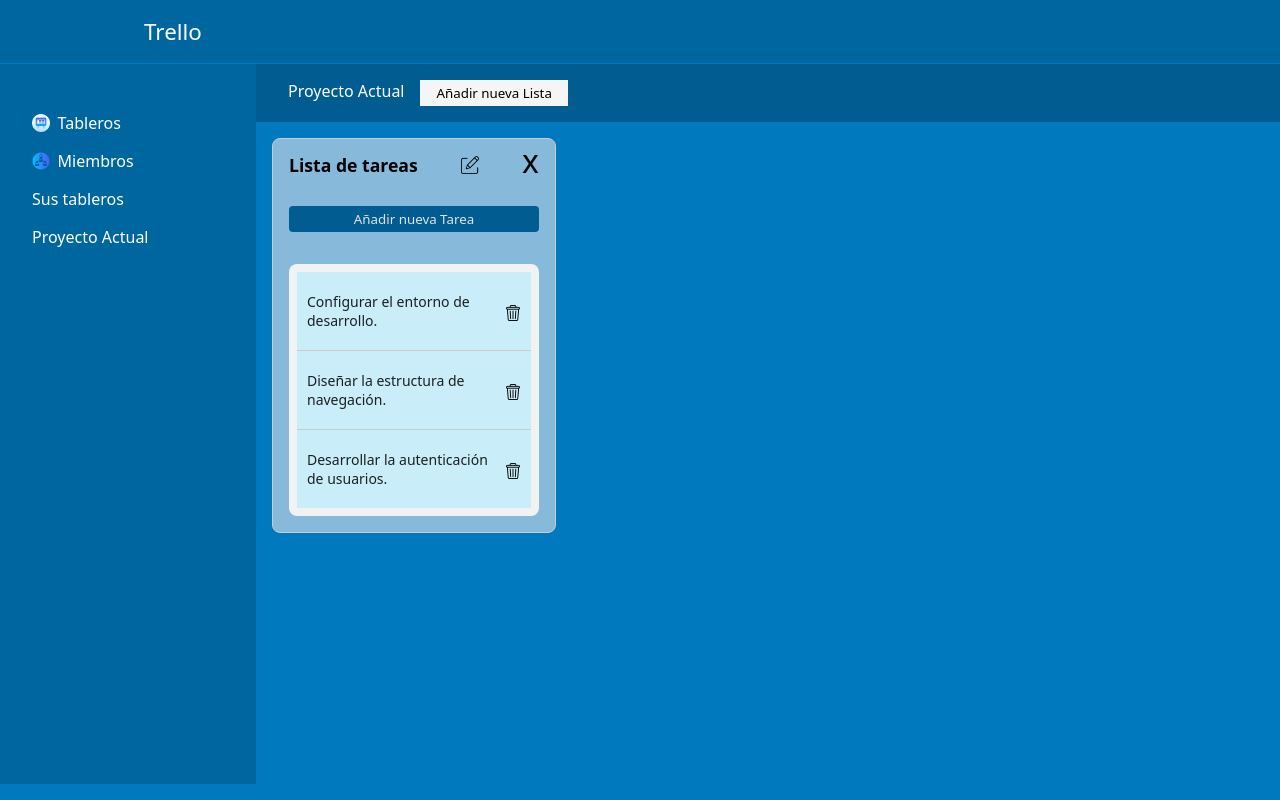
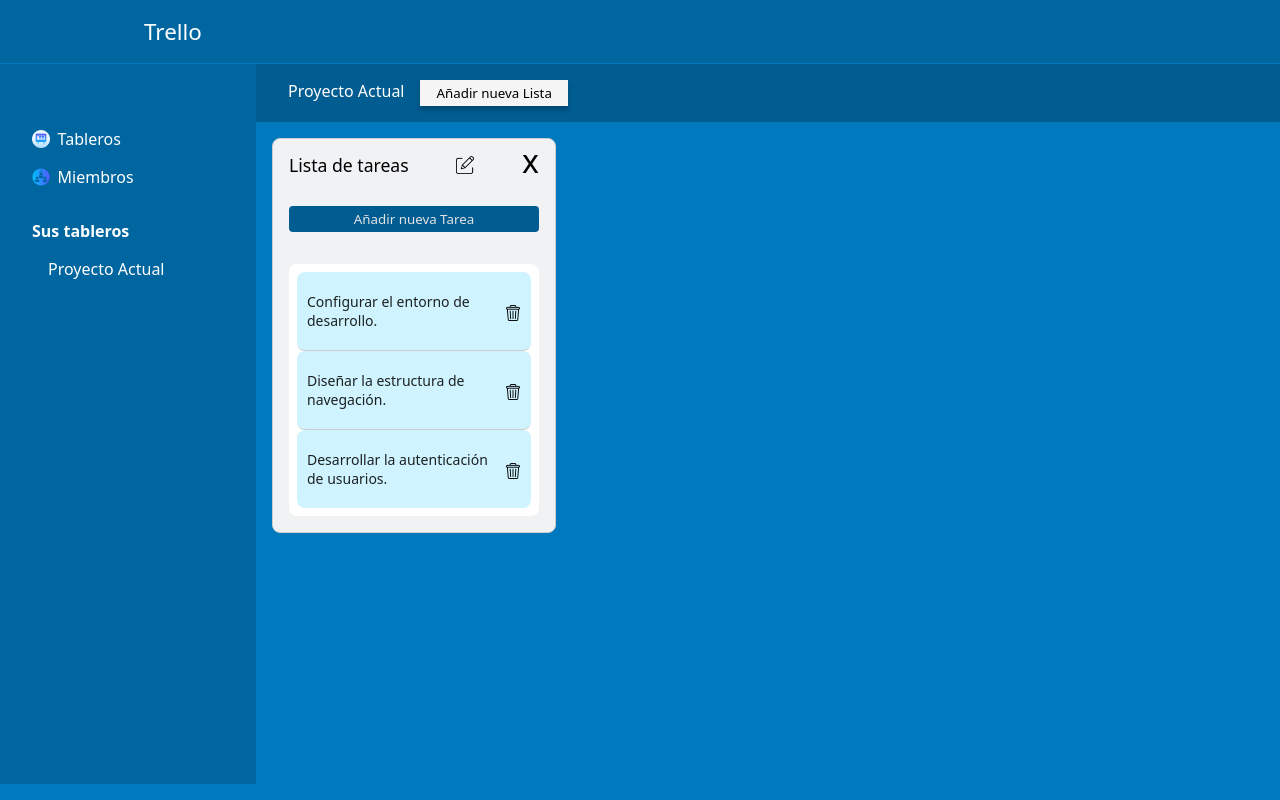
Before and after one commit to ismaeleamsi83/trello, an Angular app: page / in a window 1280 px wide. Built offline with nearby package versions, Linux system fonts and the light colour scheme.

Commit message:
scroll en las lista automatico

```diff
--- a/src/app/aside/aside.component.html
+++ b/src/app/aside/aside.component.html
@@ -1,5 +1,5 @@
 <aside style="float: left;height:90vh;width: 20%;background-color: #0066A0; margin-top: 1px; padding: 3rem 2rem;">
-    <ul style="list-style: none; display: flex; flex-direction: column; gap: 1rem; color: white">
+    <ul style="list-style: none; display: flex; flex-direction: column; gap: 1rem; color: white; margin-top: 1rem;">
         <li style="display: flex; align-items: center; gap: 0.5rem">
             <img src="../../assets/images/icon-tablero.png" alt="" style="height: 1.1rem;">
             <span>Tableros</span>
@@ -8,7 +8,7 @@
             <img src="../../assets/images/icon-members.png" alt="" style="height: 1.1rem;">
             <span>Miembros</span>
         </li>
-        <li>Sus tableros</li>
-        <li>Proyecto Actual</li>
+        <li style="margin-top: 1rem; font-weight: 600;">Sus tableros</li>
+        <li style="margin-left: 1rem;">Proyecto Actual</li>
     </ul>
 </aside>
--- a/src/app/body/body.component.html
+++ b/src/app/body/body.component.html
@@ -9,7 +9,7 @@
       @for (column of data;  track column; let index = $index) {
       <div style="display: flex; flex-direction: column;" >
 
-        <div cdkDrag cdkDropList [cdkDropListData]="column.data" class="example-list" (cdkDropListDropped)="drop($event)" style="border-radius: 8px; margin-left: 1rem; position: relative; display: flex; flex-direction: column;" [ngClass]="{ 'click-animation': isClicked && clickedList === index }">
+        <div cdkDrag cdkDropList [cdkDropListData]="column.data" class="example-list" (cdkDropListDropped)="drop($event)" style="border-radius: 8px; margin-left: 1rem; position: relative; display: flex; flex-direction: column; overflow-y: auto; max-height: 80vh;" [ngClass]="{ 'click-animation': isClicked && clickedList === index }">
 
           <div style="margin: 0 1rem;display: flex; flex-direction: row;justify-content: space-between; align-items: center;">
             @if (clickEditList[index]) {
@@ -42,7 +42,7 @@
 </div>
 
 <div #showElementTask class="hideTask">
-    <div style="border-radius: 8px;display: flex;flex-direction: column;padding: 1rem 2rem; max-width: 400px; max-height: 400px; background-color: aliceblue; position: absolute;top: 0; bottom: 0; left: 0; right: 0; margin: auto;">
+    <div style="border-radius: 8px;display: flex;flex-direction: column;padding: 1rem 2rem; max-width: 400px; max-height: 400px; background-color: #F1F2F4; position: absolute;top: 0; bottom: 0; left: 0; right: 0; margin: auto;">
 
         <button (click)="closeTask()" style="background-color: transparent;cursor: pointer;position: absolute;top:8px; right: 12px; border: none; font-size: 1.2rem;">X</button>
         <span style="margin-top: 2rem;">Título</span>
--- a/src/app/body/body.component.scss
+++ b/src/app/body/body.component.scss
@@ -7,7 +7,7 @@
     display: inline-block;
     vertical-align: top;
     padding: 0.5rem;
-    background-color: #F1F2F4;
+    background-color: #ffffff;
     border-radius: 0.5rem;
   }
 
@@ -15,12 +15,13 @@
     margin-top: 1rem;
     border: solid 1px #ccc;
     min-height: 60px;
-    background: rgb(225,229,238, 0.6);
+    background: #F1F2F4;
     border-radius: 4px;
     overflow: hidden;
     display: block;
     h2{
       font-size: 1.1rem;
+      font-weight: 400;
     }
   }
 
@@ -36,7 +37,9 @@
     cursor: move;
     background: rgb(162, 233, 255, 0.5);
     font-size: 14px;
+    border-radius: 8px;
   }
+
 
   .cdk-drag-preview {
     box-sizing: border-box;
@@ -137,6 +140,10 @@
     padding: 4px 1rem;
     border: none;
     cursor: pointer;
+    box-shadow: 0 4px 4px #004974;
+  }
+  button:hover{
+    transform: translateY(2px);
   }
 }
 
```
